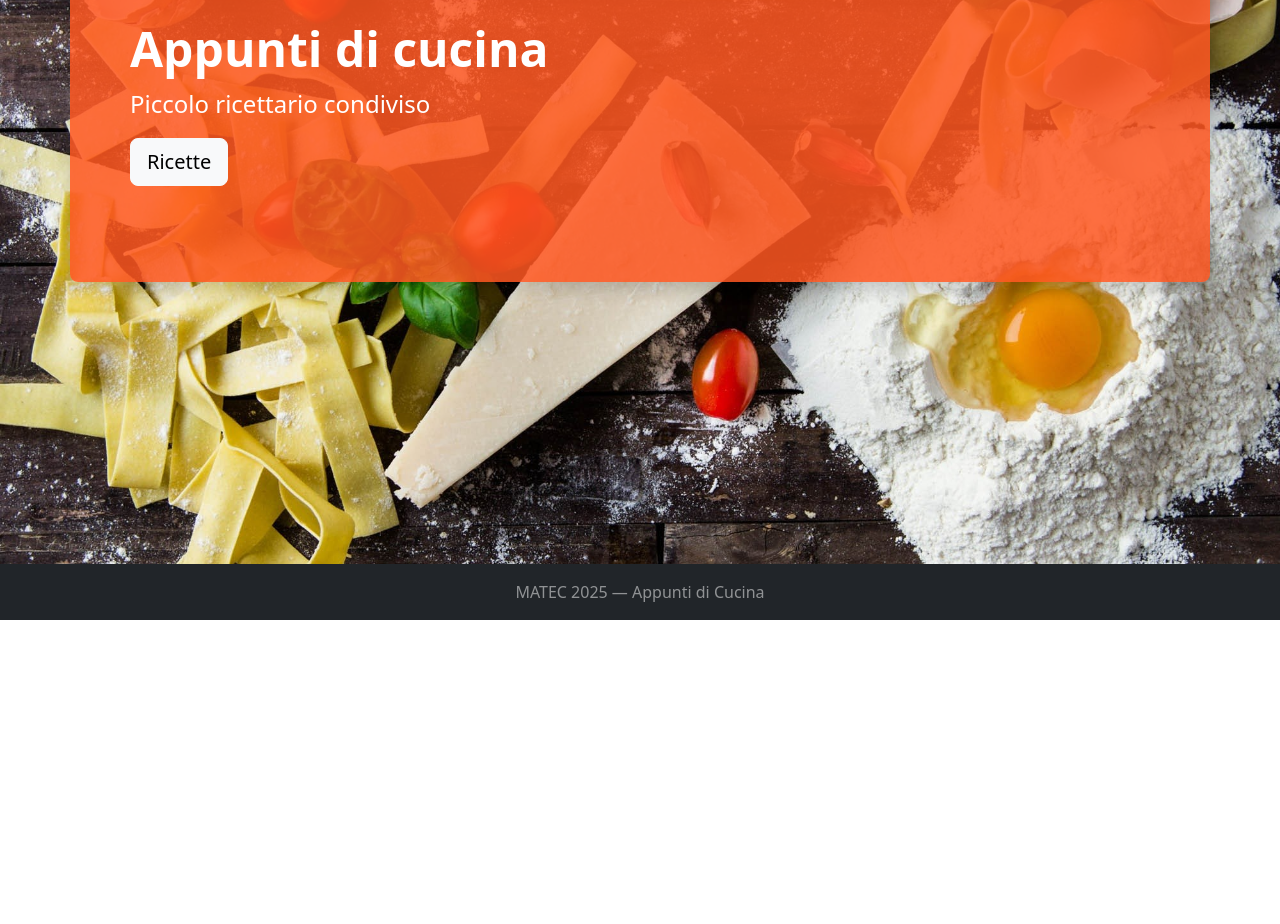
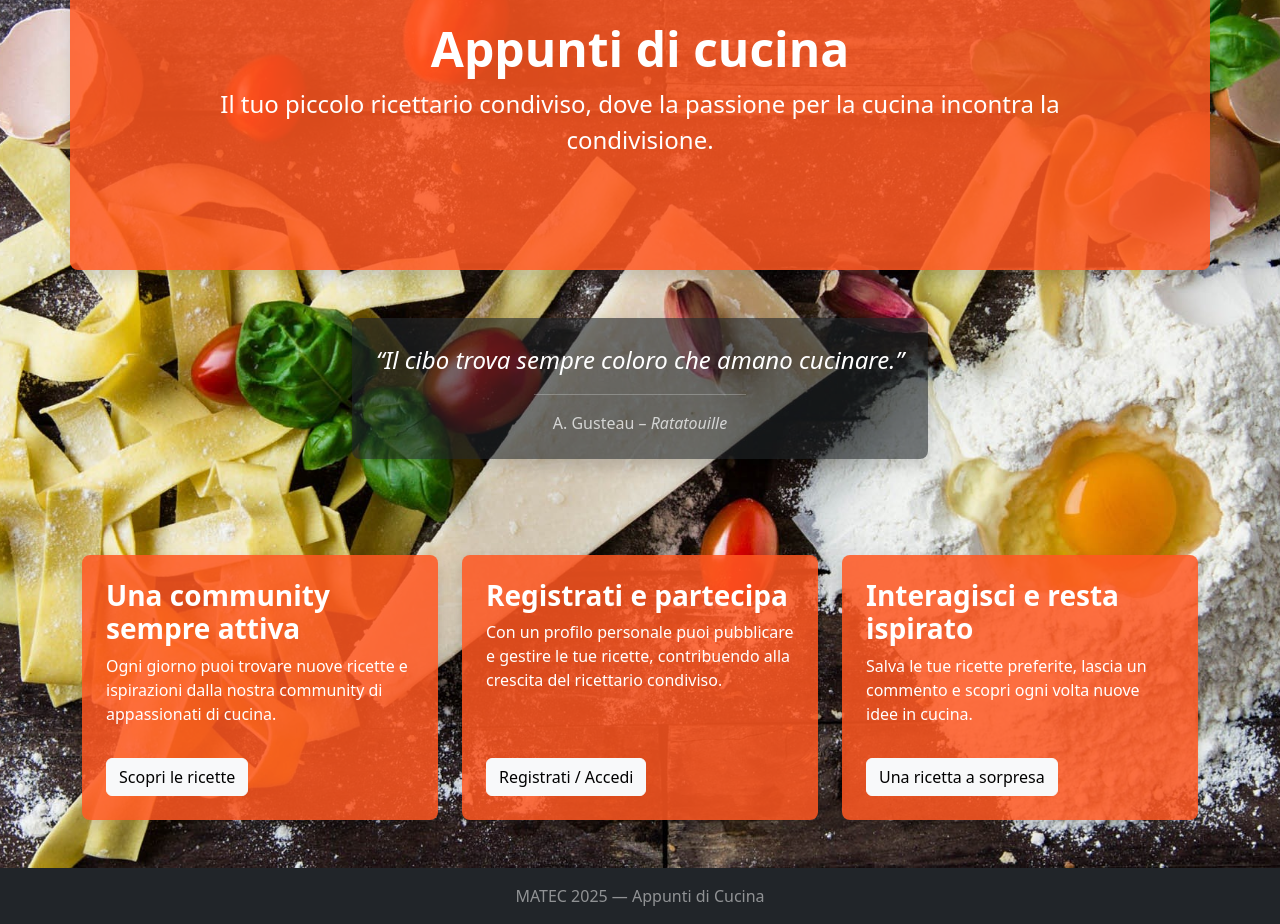
Before and after one commit to Pi3rres/progettoVue, a Vue app: page / in a window 1280 px wide. Shown: the part 180-1104 px from the top of the page. Before the commit the page ends 800 px from the top, so only its background shows below. Built offline with nearby package versions, Linux system fonts and the light colour scheme; data requests are answered from the project's data file.

Commit message:
rifatta homepage, allegata relazione

```diff
--- a/src/styles/custom.scss
+++ b/src/styles/custom.scss
@@ -1,10 +1,9 @@
-// Importa le funzioni prima di tutto
 @import "bootstrap/scss/functions";
 
-// Sovrascrivi le variabili
+
 $primary: #ff5722;
 $secondary: #607d8b;
 $success: #4caf50;
 
-// Importa il resto di Bootstrap
+
 @import "bootstrap/scss/bootstrap";
--- a/src/views/HomeView.vue
+++ b/src/views/HomeView.vue
@@ -1,22 +1,116 @@
 <template>
   <main
-    class="flex-grow-1 d-flex align-items-start justify-content-center"
+    class="flex-grow-1 d-flex flex-column align-items-center"
     style="background: url('/images/BG_Home.jpg') center/cover no-repeat"
   >
+    <!-- Hero principale -->
     <div
-      class="bg-primary container p-5 rounded-3 shadow mt-5 opacity-5"
+      class="bg-primary container p-3 p-md-5 rounded-3 shadow mt-5"
       style="--bs-bg-opacity: 0.85"
     >
-      <div class="container-fluid py-5">
-        <h1 class="display-5 fw-bold text-white">Appunti di cucina</h1>
-        <p class="col-md-8 fs-4 text-white">Piccolo ricettario condiviso</p>
-        <router-link
-          :to="{ name: 'ricette' }"
-          class="btn btn-light btn-lg"
-          type="button"
-        >
-          Ricette
-        </router-link>
+      <div class="container-fluid py-5 text-center text-white">
+        <h1 class="display-5 fw-bold">Appunti di cucina</h1>
+        <p class="col-md-10 mx-auto fs-4">
+          Il tuo piccolo ricettario condiviso, dove la passione per la cucina
+          incontra la condivisione.
+        </p>
+      </div>
+    </div>
+
+    <section class="container my-5 d-flex justify-content-center">
+      <div
+        class="bg-dark text-white p-4 rounded-3 shadow"
+        style="--bs-bg-opacity: 0.6; max-width: 700px"
+      >
+        <blockquote class="fst-italic fs-4 mb-2 text-center">
+          “Il cibo trova sempre coloro che amano cucinare.”
+        </blockquote>
+        <hr
+          class="border-light opacity-25 my-3"
+          style="width: 40%; margin: 0 auto"
+        />
+        <footer class="text-light text-opacity-75 text-center mt-2">
+          A. Gusteau – <cite title="Ratatouille">Ratatouille</cite>
+        </footer>
+      </div>
+    </section>
+
+    <!-- Sezione feature -->
+    <div class="container my-5">
+      <div class="row g-4">
+        <!-- Box 1 - Community -->
+        <div class="col-md-4">
+          <div
+            class="bg-primary text-white p-4 rounded-3 shadow h-100 d-flex flex-column justify-content-between"
+            style="--bs-bg-opacity: 0.85"
+          >
+            <div>
+              <h3 class="fw-bold">Una community sempre attiva</h3>
+              <p class="mt-2">
+                Ogni giorno puoi trovare nuove ricette e ispirazioni dalla
+                nostra community di appassionati di cucina.
+              </p>
+            </div>
+            <router-link
+              :to="{ name: 'ricette' }"
+              class="btn btn-light mt-3 align-self-start"
+            >
+              Scopri le ricette
+            </router-link>
+          </div>
+        </div>
+
+        <!-- Box 2 - Registrazione -->
+        <div class="col-md-4">
+          <div
+            class="bg-primary text-white p-4 rounded-3 shadow h-100 d-flex flex-column justify-content-between"
+            style="--bs-bg-opacity: 0.85"
+          >
+            <div>
+              <h3 class="fw-bold">Registrati e partecipa</h3>
+              <p class="mt-2">
+                Con un profilo personale puoi pubblicare e gestire le tue
+                ricette, contribuendo alla crescita del ricettario condiviso.
+              </p>
+            </div>
+            <router-link
+              v-if="!isLoggedIn"
+              :to="{ name: 'login' }"
+              class="btn btn-light mt-3 align-self-start"
+            >
+              Registrati / Accedi
+            </router-link>
+            <router-link
+              v-else
+              :to="{ name: 'profilo' }"
+              class="btn btn-light mt-3 align-self-start"
+            >
+              Vai al tuo profilo
+            </router-link>
+          </div>
+        </div>
+
+        <!-- Box 3 - Preferiti e commenti -->
+        <div class="col-md-4">
+          <div
+            class="bg-primary text-white p-4 rounded-3 shadow h-100 d-flex flex-column justify-content-between"
+            style="--bs-bg-opacity: 0.85"
+          >
+            <div>
+              <h3 class="fw-bold">Interagisci e resta ispirato</h3>
+              <p class="mt-2">
+                Salva le tue ricette preferite, lascia un commento e scopri ogni
+                volta nuove idee in cucina.
+              </p>
+            </div>
+            <button
+              class="btn btn-light mt-3 align-self-start"
+              @click="vaiRicettaCasuale"
+            >
+              Una ricetta a sorpresa
+            </button>
+          </div>
+        </div>
       </div>
     </div>
   </main>
@@ -25,5 +119,29 @@
 <script>
 export default {
   name: "HomeView",
+  computed: {
+    isLoggedIn() {
+      return this.$store.getters.isLoggedIn;
+    },
+  },
+  methods: {
+    vaiRicettaCasuale() {
+      const ricette = this.$store.getters.ricette;
+      if (!ricette.length) {
+        alert("Nessuna ricetta disponibile al momento.");
+        return;
+      }
+      const random = ricette[Math.floor(Math.random() * ricette.length)];
+      this.$router.push({
+        name: "recipe-details",
+        params: { id: random.id },
+      });
+    },
+  },
+  async created() {
+    if (!this.$store.getters.ricette.length) {
+      await this.$store.dispatch("loadRecipes");
+    }
+  },
 };
 </script>
```
Also changed, not shown: 2 other files (tests, documents, lock files or other folders).
